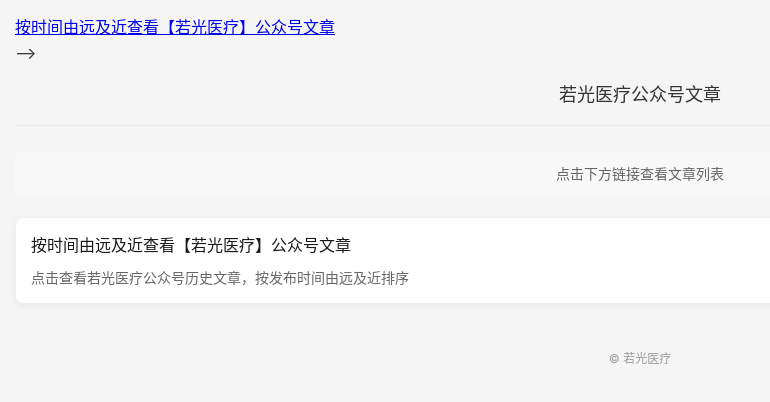
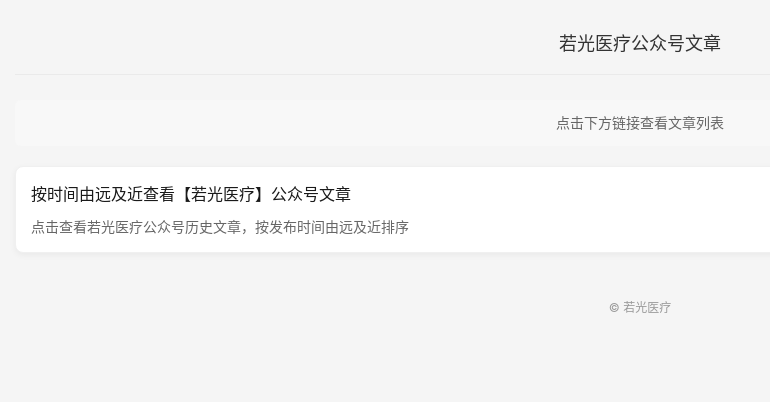
Before and after one commit to lihaigang4myself-gif/ruoguang, a plain HTML site: page index.html in a window 1280 px wide. Shown: the whole page, without its empty margins (0-770 px from the left). Drawn offline with Linux system fonts and the light colour scheme.

Commit message:
Update index.html

```diff
--- a/index.html
+++ b/index.html
@@ -1,10 +1,3 @@
-<!--
-<html>
-        <!-- 文章列表链接 -->
-        <p><a href="ruoguang_total_articles.html">按时间由远及近查看【若光医疗】公众号文章</a></p>
-</html>
--->
-
 <!DOCTYPE html>
 <html lang="zh-CN">
 <head>
```
